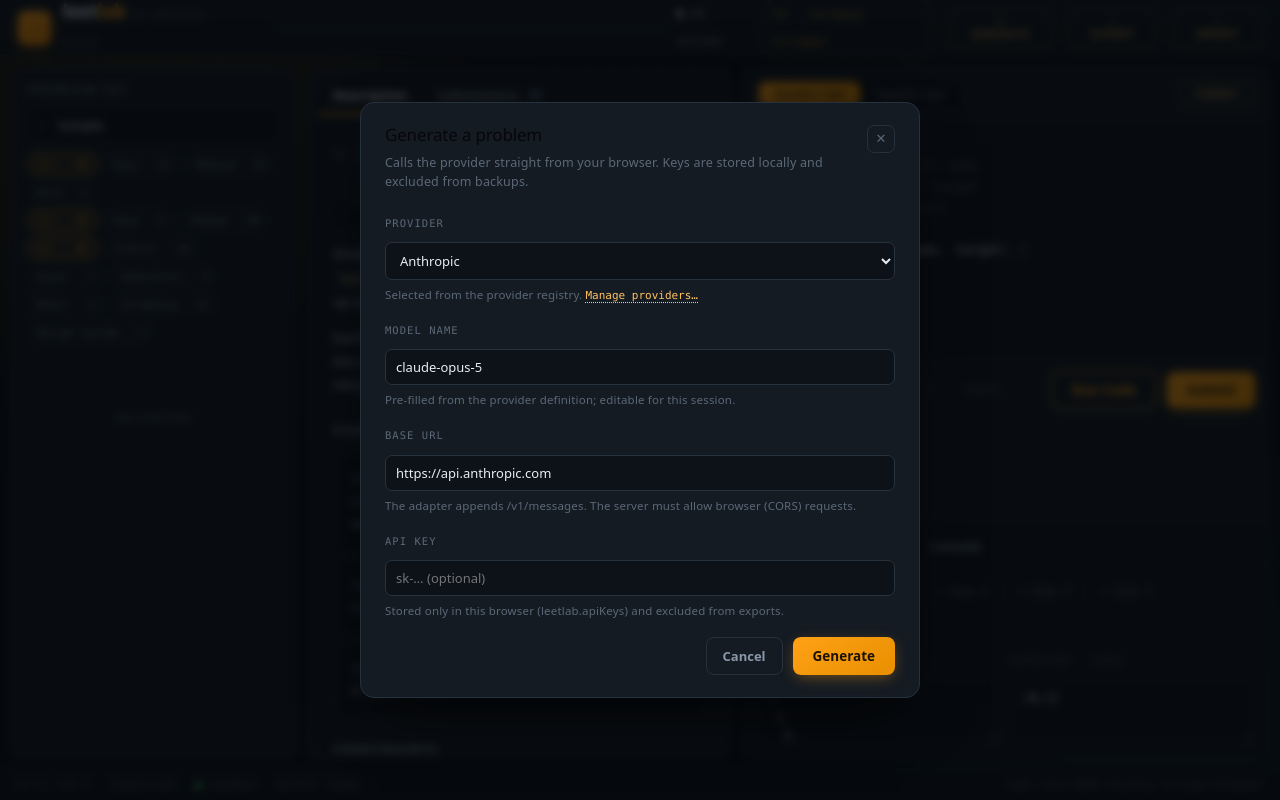
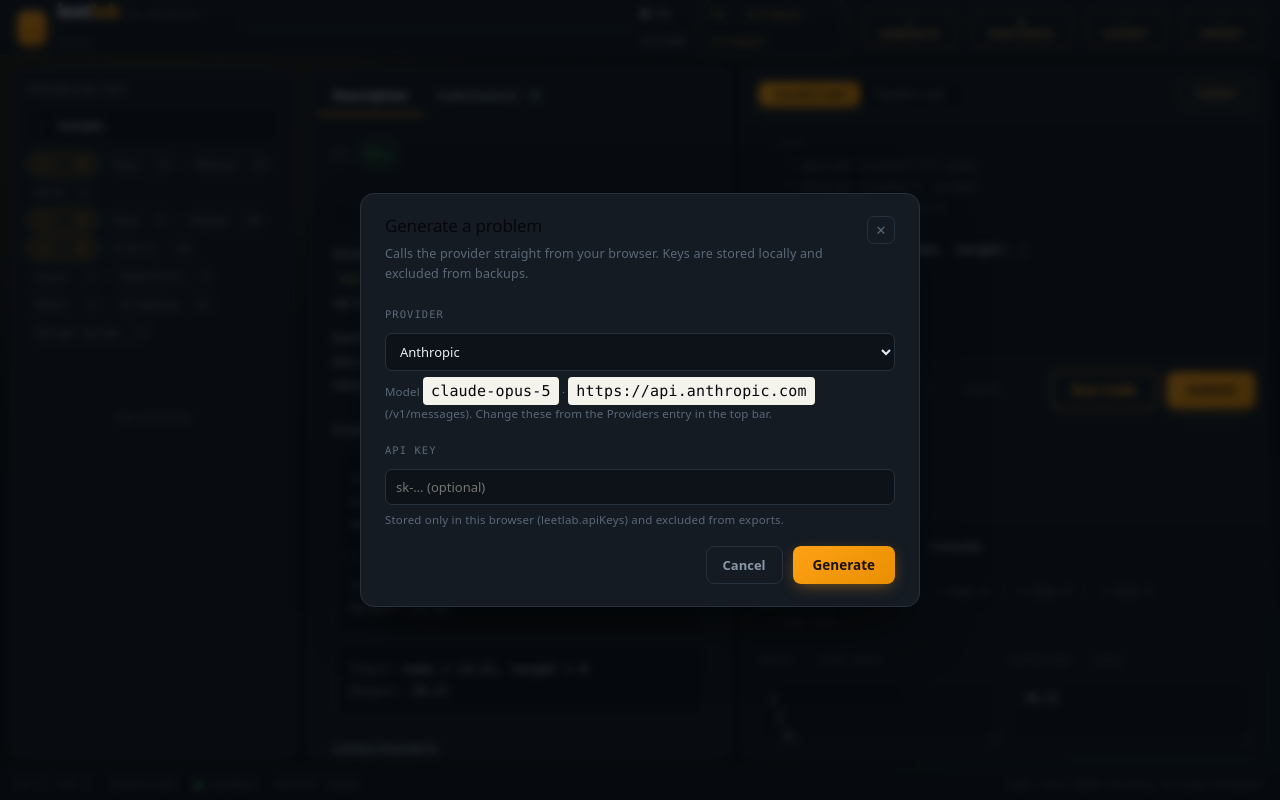
Before and after one commit to Basiliskin/leetlab, a React (Vite) app: page / in a window 1280 px wide. Both pictures are taken after typing "Sample" into the empty fields and a click on the button "+ GENERATE". Built offline with nearby package versions, Linux system fonts and the light colour scheme.

Commit message:
Phase 0 — `topbar-add-providers-entry` (order 0)

```diff
--- a/src/components/GenerateModal.tsx
+++ b/src/components/GenerateModal.tsx
@@ -1,21 +1,23 @@
-// Generate-settings modal (Phases 2 & 3 of
-// docs/roadmaps/llm-provider-crud-roadmap.md).
+// Generate modal — pure generation (Phase 1 of
+// docs/roadmaps/separate-providers-from-generation-roadmap.md).
 //
 // Topbar 'Generate' entry: pick a provider (from the user-managed provider
 // registry), optionally enter a (masked) API key that persists through the
-// apiKeys module, and run generation. The provider's protocol, base URL, and
-// model name are derived from the registry, not hardcoded; the base URL and
-// model fields are pre-filled from the selected provider and remain editable
-// for this session. Classified provider errors are surfaced distinctly (auth vs
-// network/CORS vs server vs validation) and a retry re-runs without resetting
-// the chosen provider/model/key.
+// apiKeys module, and run generation. Classified provider errors are surfaced
+// distinctly (auth vs network/CORS vs server vs validation) and a retry re-runs
+// without resetting the chosen provider/key.
 //
-// The provider-management surface (Phase 3) is layered on top from the provider
-// row's "Manage providers" link, or from the empty state's "Add an LLM provider"
-// button when the registry has no providers. Because the registry is read lazily
-// per render, edits made there are reflected immediately on close, and a deleted
-// selection falls back to the first remaining provider (the render-time resync
-// below re-derives model/baseUrl).
+// Provider MANAGEMENT is not here: it is a top-level Topbar peer
+// (`ManageProvidersModal`, launched from the 'Providers' entry). This modal owns
+// no create/edit/delete surface and no per-session model/baseUrl overrides — the
+// provider definition in the registry is the single source of truth for protocol,
+// base URL, and model name. `runGeneration` re-reads that definition via
+// `getProvider(id)` at click time, so a provider edited between opening this
+// modal and pressing Generate is honoured rather than sent stale.
+//
+// Because the registry is read lazily per render, a deleted selection falls back
+// to the first remaining provider, and an empty registry renders an empty
+// `<select>` with Generate disabled (the user adds providers from the Topbar).
 //
 // On success the validated `Problem` is written ONLY to the store's in-memory
 // `pendingGenerated` slice — nothing reaches localStorage or the problem bank
@@ -27,7 +29,6 @@
 import { generateValidatedProblem, GenerationValidationError } from '../infrastructure/outputValidation'
 import { ProviderError } from '../infrastructure/providerAdapters'
 import { getProvider, listProviders } from '../infrastructure/providerRegistry'
-import { ManageProvidersModal } from './ManageProvidersModal'
 import { buildGenerationPrompt } from '../infrastructure/generationPrompt'
 import {
   describeDuplicate,
@@ -75,21 +76,9 @@
   const [provider, setProvider] = useState<string>(
     () => listProviders()[0]?.id ?? ''
   )
-  const [model, setModel] = useState<string>(
-    () => listProviders()[0]?.modelName ?? ''
-  )
-  const [baseUrl, setBaseUrl] = useState<string>(
-    () => listProviders()[0]?.baseUrl ?? ''
-  )
   const [keyInput, setKeyInput] = useState('')
   const [inFlight, setInFlight] = useState(false)
   const [error, setError] = useState<string | null>(null)
-
-  // Phase 3: the provider-management surface, opened from the provider row
-  // ('list') or the empty state ('create'). `null` = closed.
-  const [manageIntent, setManageIntent] = useState<'list' | 'create' | null>(
-    null
-  )
 
   // Review-gate state (Phase 6): `acceptedSnapshot` holds the problem just
   // accepted so the confirmation panel can render after the queue clears;
@@ -107,33 +96,32 @@
   // Render-time state resync snapshot (React's documented pattern for "state
   // that resets when a prop changes"): this tracks the last-synced open /
   // provider / pending values, and the adjustment block below (after the
-  // selection is resolved) re-prefills the key field and re-derives model /
-  // baseUrl when any of them changed. Declared before the early return so the
-  // hook runs unconditionally.
+  // selection is resolved) re-prefills the key field and clears stale feedback
+  // when any of them changed. Declared before the early return so the hook runs
+  // unconditionally.
   const [synced, setSynced] = useState({
     open,
     provider,
     pending: pendingGenerated,
   })
 
-  // Close on Escape — but not while the provider-management surface is layered
-  // on top; that surface owns Escape then (it un-confirms, then cancels the
-  // form, then closes itself).
+  // Close on Escape. This modal no longer layers a management surface on top,
+  // so it owns Escape unconditionally while open.
   useEffect(() => {
-    if (!open || manageIntent) return
+    if (!open) return
     const onKey = (e: KeyboardEvent) => {
       if (e.key === 'Escape') onClose()
     }
     window.addEventListener('keydown', onKey)
     return () => window.removeEventListener('keydown', onKey)
-  }, [open, onClose, manageIntent])
+  }, [open, onClose])
 
   if (!open) return null
 
   // Registry-derived selection. The registry is read lazily per render (like
   // apiKeys); `selected` falls back to the first remaining provider when the
-  // current id was deleted, and to null when the registry is empty (the form is
-  // replaced by an empty state below).
+  // current id was deleted, and to null when the registry is empty (the form
+  // then renders an empty <select> with Generate disabled).
   const providers = listProviders()
   const selected = providers.find((p) => p.id === provider) ?? providers[0] ?? null
   const storedKey = getKey(selected?.id ?? '')
@@ -149,81 +137,16 @@
     setSynced({ open, provider, pending: pendingGenerated })
     setKeyInput(getKey(selected?.id ?? '') ?? '')
     setError(null)
-    // The provider state id no longer resolves (it was deleted in the
-    // management surface) and `selected` fell back to the first remaining
-    // provider: pin the provider state to the resolved id and resync the
-    // editable model/baseUrl to that provider's definition.
-    if (selected && provider !== selected.id) {
-      setProvider(selected.id)
-      setModel(selected.modelName)
-      setBaseUrl(selected.baseUrl)
-    }
+    // The provider state id no longer resolves (it was deleted from the
+    // Providers surface) and `selected` fell back to the first remaining
+    // provider: pin the provider state to the resolved id. No model/baseUrl to
+    // resync — those are read from the definition at generation time.
+    if (selected && provider !== selected.id) setProvider(selected.id)
     // A different problem entered (or left) the review queue: drop stale
     // duplicate feedback. `acceptedSnapshot` is NOT reset here — a successful
     // Accept clears the queue and this block would otherwise wipe the
     // confirmation panel.
     if (synced.pending !== pendingGenerated) setDuplicateError(null)
-  }
-
-  // Empty registry: there is nothing to generate with. No provider is
-  // special-cased, so this is the defensive empty state; the management surface
-  // (Phase 3) is where a user re-adds a provider, opened straight into the
-  // create form.
-  const manageOpen = manageIntent !== null
-  if (!selected) {
-    return createPortal(
-      <>
-        <div
-          className="modal-overlay"
-          onMouseDown={(e) => {
-            if (e.target === e.currentTarget) onClose()
-          }}
-        >
-          <div
-            className="modal"
-            role="dialog"
-            aria-modal="true"
-            aria-labelledby="gen-modal-title"
-          >
-            <div className="modal-head">
-              <div>
-                <h2 id="gen-modal-title">Generate a problem</h2>
-                <p className="modal-sub">No LLM providers are configured.</p>
-              </div>
-              <button type="button" className="modal-x" onClick={onClose} aria-label="Close">
-                ✕
-              </button>
-            </div>
-            <div className="gen-empty" role="status">
-              Add an LLM provider to start generating problems.
-              <button
-                type="button"
-                className="btn btn-submit gen-empty-btn"
-                onClick={() => setManageIntent('create')}
-              >
-                Add an LLM provider
-              </button>
-            </div>
-          </div>
-        </div>
-        <ManageProvidersModal
-          open={manageOpen}
-          onClose={() => setManageIntent(null)}
-          initialMode={manageIntent === 'create' ? 'create' : 'list'}
-          onCreated={(id) => {
-            const created = getProvider(id)
-            setProvider(id)
-            if (created) {
-              setModel(created.modelName)
-              setBaseUrl(created.baseUrl)
-            }
-            setKeyInput(getKey(id) ?? '')
-            setError(null)
-          }}
-        />
-      </>,
-      document.body,
-    )
   }
 
   // Review-gate view state: a pending problem awaiting review, a confirmation
@@ -235,8 +158,6 @@
     const next = providers.find((p) => p.id === id)
     if (!next) return
     setProvider(id)
-    setModel(next.modelName)
-    setBaseUrl(next.baseUrl)
     setError(null)
   }
 
@@ -274,9 +195,22 @@
 
   const runGeneration = async () => {
     if (inFlightRef.current || !selected) return
-    const effectiveModel = model.trim() || selected.modelName
-    if (!effectiveModel.trim()) {
-      setError('Enter a model name.')
+    // Re-read the definition from the registry at click time rather than using
+    // closed-over render state: the provider may have been edited from the
+    // Topbar 'Providers' surface since this modal opened, and the definition —
+    // not any per-session form value — is the source of truth.
+    const definition = getProvider(selected.id)
+    if (!definition) {
+      setError(
+        'The selected provider no longer exists. Reopen this dialog to pick another.'
+      )
+      return
+    }
+    const effectiveModel = definition.modelName.trim()
+    if (!effectiveModel) {
+      setError(
+        `The provider "${definition.name}" has no model name. Set one from the Providers entry in the top bar.`
+      )
       return
     }
     inFlightRef.current = true
@@ -285,13 +219,13 @@
     try {
       const key = keyInput.trim()
       // Persist the key through the apiKeys module; an empty field removes it.
-      if (key) setKey(selected.id, key)
-      else clearKey(selected.id)
+      if (key) setKey(definition.id, key)
+      else clearKey(definition.id)
       const problem = await generateValidatedProblem({
-        provider: selected.id,
+        provider: definition.id,
         apiKey: key,
-        protocol: selected.protocol,
-        baseUrl: baseUrl.trim() || selected.baseUrl,
+        protocol: definition.protocol,
+        baseUrl: definition.baseUrl,
         model: effectiveModel,
         prompt: buildGenerationPrompt(),
       })
@@ -307,7 +241,6 @@
   }
 
   return createPortal(
-    <>
       <div
         className="modal-overlay"
         onMouseDown={(e) => {
@@ -456,9 +389,9 @@
               <label htmlFor="gen-provider">Provider</label>
               <select
                 id="gen-provider"
-                value={selected.id}
+                value={selected?.id ?? ''}
                 onChange={(e) => onProviderChange(e.target.value)}
-                disabled={inFlight}
+                disabled={inFlight || !selected}
               >
                 {providers.map((p) => (
                   <option key={p.id} value={p.id}>
@@ -467,47 +400,18 @@
                 ))}
               </select>
               <div className="field-hint">
-                Selected from the provider registry.{' '}
-                <button
-                  type="button"
-                  className="manage-link"
-                  onClick={() => setManageIntent('list')}
-                >
-                  Manage providers…
-                </button>
-              </div>
-            </div>
-
-            <div className="form-row">
-              <label htmlFor="gen-model">Model name</label>
-              <input
-                id="gen-model"
-                value={model}
-                onChange={(e) => setModel(e.target.value)}
-                placeholder="e.g. claude-opus-5, gpt-5.4, llama3.1"
-                disabled={inFlight}
-              />
-              <div className="field-hint">
-                Pre-filled from the provider definition; editable for this
-                session.
-              </div>
-            </div>
-
-            <div className="form-row">
-              <label htmlFor="gen-baseurl">Base URL</label>
-              <input
-                id="gen-baseurl"
-                value={baseUrl}
-                onChange={(e) => setBaseUrl(e.target.value)}
-                placeholder={selected.baseUrl}
-                disabled={inFlight}
-              />
-              <div className="field-hint">
-                The adapter appends{' '}
-                {selected.protocol === 'anthropic'
-                  ? '/v1/messages'
-                  : '/v1/chat/completions'}
-                . The server must allow browser (CORS) requests.
+                {selected ? (
+                  <>
+                    Model <code>{selected.modelName || 'not set'}</code> ·{' '}
+                    <code>{selected.baseUrl}</code> (
+                    {selected.protocol === 'anthropic'
+                      ? '/v1/messages'
+                      : '/v1/chat/completions'}
+                    ). Change these from the Providers entry in the top bar.
+                  </>
+                ) : (
+                  'No providers configured. Add one from the Providers entry in the top bar.'
+                )}
               </div>
             </div>
 
@@ -520,7 +424,7 @@
                 onChange={(e) => setKeyInput(e.target.value)}
                 placeholder="sk-… (optional)"
                 autoComplete="off"
-                disabled={inFlight}
+                disabled={inFlight || !selected}
               />
               <div className="field-hint">
                 {storedKey
@@ -547,7 +451,7 @@
               <button
                 type="submit"
                 className={`btn btn-submit${inFlight ? ' busy' : ''}`}
-                disabled={inFlight}
+                disabled={inFlight || !selected}
               >
                 <span className="spin" />
                 {inFlight
@@ -560,23 +464,7 @@
           </form>
         )}
         </div>
-      </div>
-      <ManageProvidersModal
-        open={manageOpen}
-        onClose={() => setManageIntent(null)}
-        initialMode={manageIntent === 'create' ? 'create' : 'list'}
-        onCreated={(id) => {
-          const created = getProvider(id)
-          setProvider(id)
-          if (created) {
-            setModel(created.modelName)
-            setBaseUrl(created.baseUrl)
-          }
-          setKeyInput(getKey(id) ?? '')
-          setError(null)
-        }}
-      />
-    </>,
+      </div>,
     document.body,
   )
 }
--- a/src/components/Topbar.tsx
+++ b/src/components/Topbar.tsx
@@ -3,10 +3,12 @@
 import { downloadFullState } from "../infrastructure/fullStateExport";
 import { GenerateModal } from "./GenerateModal";
 import { ImportModal } from "./ImportModal";
+import { ManageProvidersModal } from "./ManageProvidersModal";
 
 export function Topbar() {
   const [generateOpen, setGenerateOpen] = useState(false);
   const [importOpen, setImportOpen] = useState(false);
+  const [providersOpen, setProvidersOpen] = useState(false);
   const bankLength = useMergedBank().length;
   const solvedCount = Object.values(
     useAppStore((s) => s.problems) || {},
@@ -48,6 +50,9 @@
       <button className="gen-btn" onClick={() => setGenerateOpen(true)}>
         + Generate
       </button>
+      <button className="gen-btn" onClick={() => setProvidersOpen(true)}>
+        ⚙ Providers
+      </button>
       <button className="gen-btn" onClick={downloadFullState}>
         ⇩ Export
       </button>
@@ -55,6 +60,10 @@
         ⇧ Import
       </button>
       <GenerateModal open={generateOpen} onClose={() => setGenerateOpen(false)} />
+      <ManageProvidersModal
+        open={providersOpen}
+        onClose={() => setProvidersOpen(false)}
+      />
       <ImportModal open={importOpen} onClose={() => setImportOpen(false)} />
     </header>
   );
```
Also changed, not shown: 2 other files (tests, documents, lock files or other folders).
